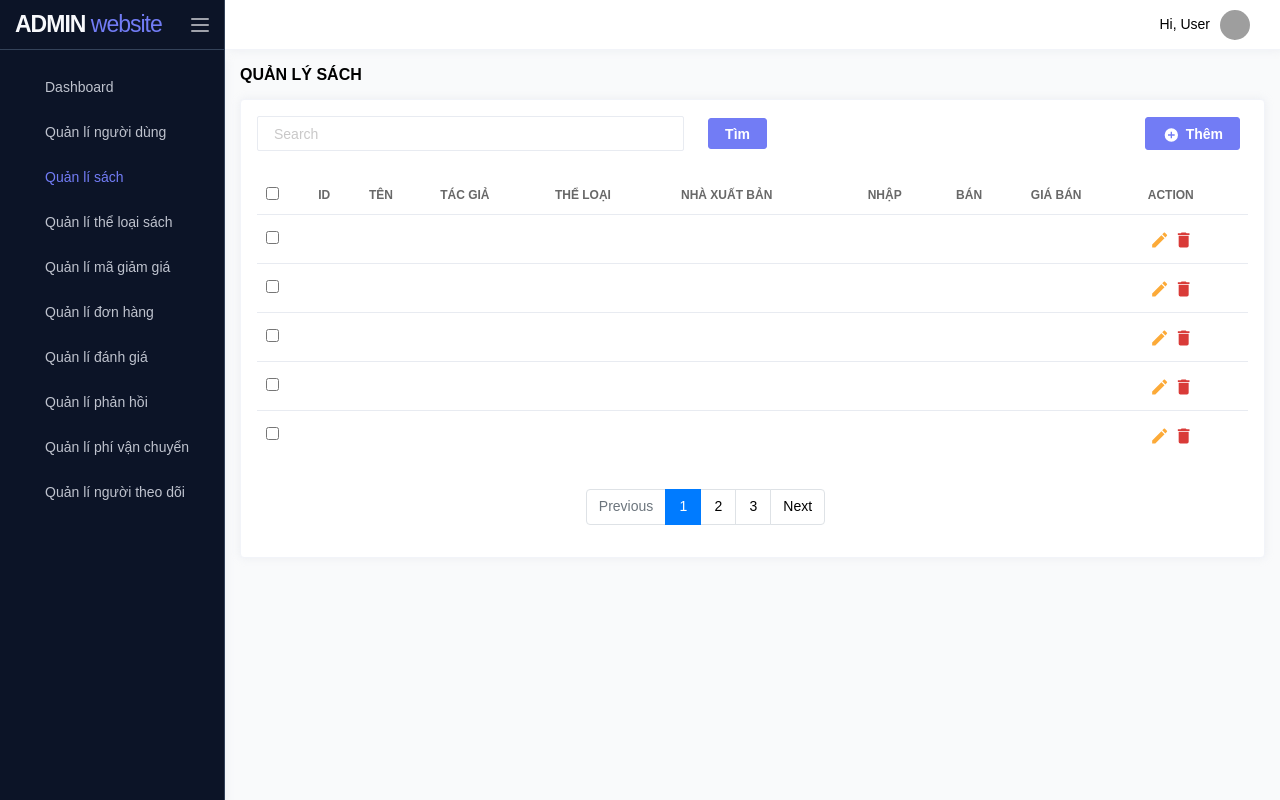
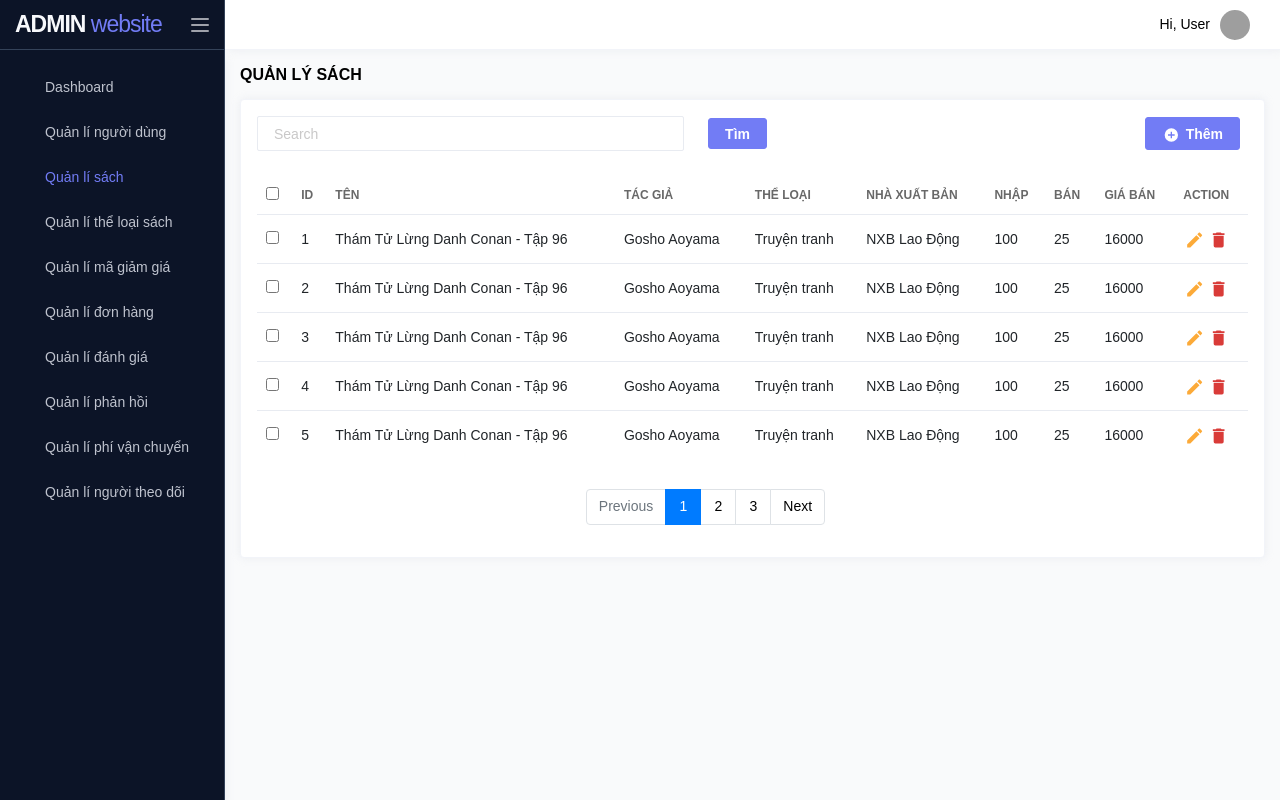
Before and after one commit to pnyennhi/swap-admin, a React (Create React App) app: page /book in a window 1280 px wide. Built offline with nearby package versions, Linux system fonts and the light colour scheme; no server answers; sample sign-in values are in the browser's storage; grey boxes are pictures that could not be loaded.

Commit message:
change column name, add sort

```diff
--- a/src/containers/Book/components/BookTable.js
+++ b/src/containers/Book/components/BookTable.js
@@ -3,7 +3,14 @@ import { edit, del, book } from "../../../components/svg/icon";
 import EditBookModal from "./EditBookModal";
 
 const BookTable = (props) => {
-  const { books, selectedBooks, onDelete, onSelect, onSelectAll } = props;
+  const {
+    books,
+    selectedBooks,
+    onDelete,
+    onSelect,
+    onSelectAll,
+    onSort,
+  } = props;
 
   const [editedBook, setEditedBook] = useState(null);
 
@@ -17,7 +24,7 @@ const BookTable = (props) => {
 
   return (
     <div class="table-responsive">
-      <table id="dataTableExample" class="table">
+      <table BookID="dataTableExample" class="table dataTable">
         <tr>
           <th>
             <input
@@ -28,11 +35,41 @@ const BookTable = (props) => {
               onChange={(e) => onSelectAll(e)}
             />
           </th>
-          <th>Id</th>
-          <th>Tên</th>
-          <th>Tác giả</th>
-          <th>Thể loại</th>
-          <th>Nhà xuất bản</th>
+          <th
+            onClick={() => {
+              onSort("BookID");
+            }}
+          >
+            ID
+          </th>
+          <th
+            onClick={() => {
+              onSort("Name");
+            }}
+          >
+            Tên
+          </th>
+          <th
+            onClick={() => {
+              onSort("Author");
+            }}
+          >
+            Tác giả
+          </th>
+          <th
+            onClick={() => {
+              onSort("CategoryID");
+            }}
+          >
+            Thể loại
+          </th>
+          <th
+            onClick={() => {
+              onSort("PublisherID");
+            }}
+          >
+            Nhà xuất bản
+          </th>
           <th>Nhập</th>
           <th>Bán</th>
           <th>Giá bán</th>
@@ -46,19 +83,19 @@ const BookTable = (props) => {
                 <input
                   type="checkbox"
                   onChange={(e) => {
-                    onSelect(e, book.id);
+                    onSelect(e, book.BookID);
                   }}
-                  checked={selectedBooks.indexOf(book.id) > -1}
+                  checked={selectedBooks.indexOf(book.BookID) > -1}
                 />
               </td>
-              <td>{book.id}</td>
-              <td>{book.name}</td>
-              <td>{book.author}</td>
-              <td>{book.type}</td>
-              <td>{book.publisher}</td>
-              <td>{book.inputQuantity}</td>
-              <td>{book.sold}</td>
-              <td>{book.price}</td>
+              <td>{book.BookID}</td>
+              <td>{book.Name}</td>
+              <td>{book.Author}</td>
+              <td>{book.CategoryID}</td>
+              <td>{book.PublisherID}</td>
+              <td>{book.QuantityIn}</td>
+              <td>{book.QuantityOut}</td>
+              <td>{book.Price}</td>
               <td>
                 <button
                   className="icon-button"
@@ -70,7 +107,7 @@ const BookTable = (props) => {
                 <button
                   className="icon-button"
                   onClick={() => {
-                    onDelete(book.id);
+                    onDelete(book.BookID);
                   }}
                 >
                   {del}
```
